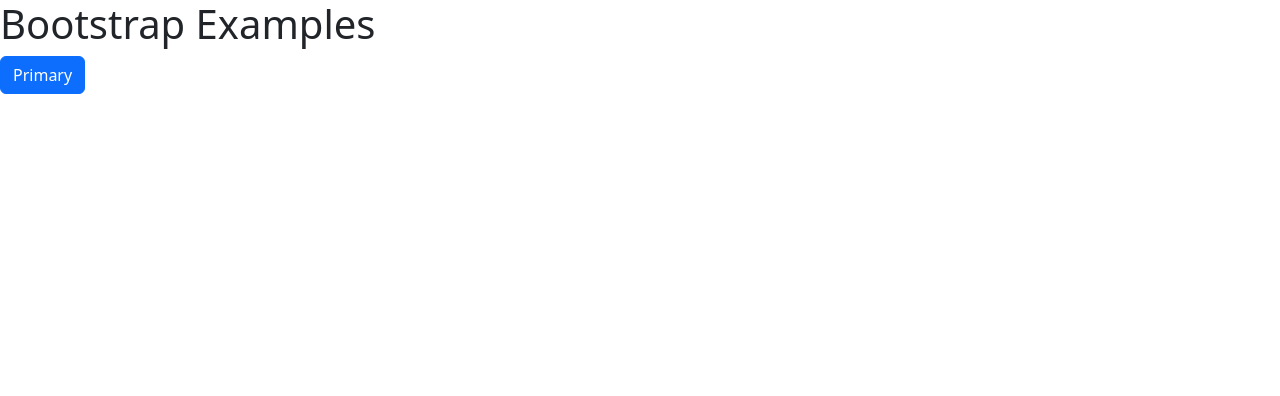
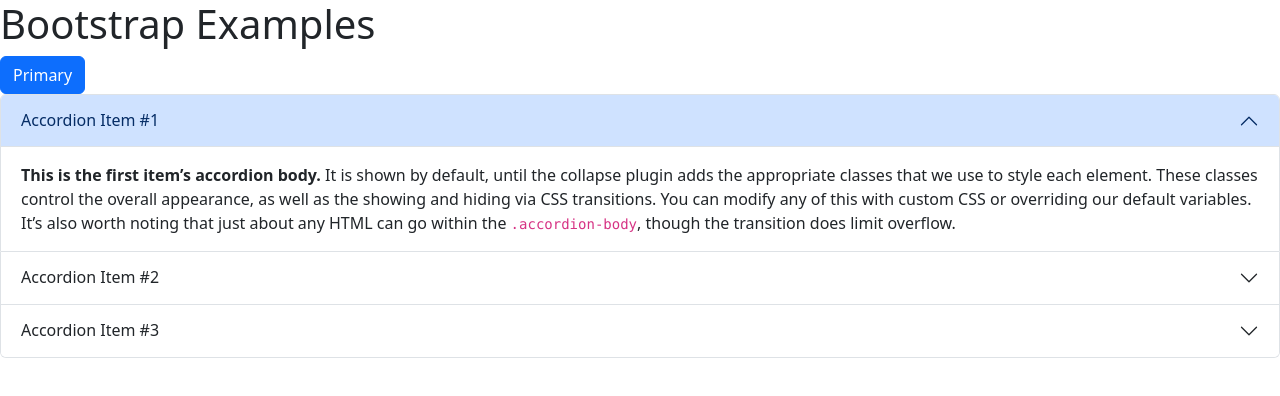
Before and after one commit to ChrisPradoo/BootStrapExamples, a plain HTML site: page index.html in a window 1280 px wide. Drawn offline with nearby package versions, Linux system fonts and the light colour scheme.

Commit message:
Added accordion example

```diff
--- a/index.html
+++ b/index.html
@@ -4,18 +4,72 @@
     <meta charset="UTF-8">
     <meta name="viewport" content="width=device-width, initial-scale=1.0">
     <title>Bootstrap Examples</title>
-    <link href="https://cdn.jsdelivr.net/npm/bootstrap@5.3.8/dist/css/bootstrap.min.css"
-        rel="stylesheet"
-        integrity="sha384-sRIl4kxILFvY47J16cr9ZwB07vP4J8+LH7qKQnuqkuIAvNWLzeN8tE5YBujZqJLB"
-        crossorigin="anonymous">
+    <link href="https://cdn.jsdelivr.net/npm/bootstrap@5.3.8/dist/css/bootstrap.min.css" rel="stylesheet"
+        integrity="sha384-sRIl4kxILFvY47J16cr9ZwB07vP4J8+LH7qKQnuqkuIAvNWLzeN8tE5YBujZqJLB" crossorigin="anonymous">
 
     <script src="https://cdn.jsdelivr.net/npm/bootstrap@5.3.8/dist/js/bootstrap.bundle.min.js"
-        integrity="sha384-FKyoEForCGlyvwx9Hj09JcYn3nv7wiPVlz7YYwJrWVcXK/BmnVDxM+D2scQbITxI"
-        crossorigin="anonymous"
+        integrity="sha384-FKyoEForCGlyvwx9Hj09JcYn3nv7wiPVlz7YYwJrWVcXK/BmnVDxM+D2scQbITxI" crossorigin="anonymous"
         defer></script>
 </head>
 <body>
     <h1>Bootstrap Examples</h1>
     <button type="button" class="btn btn-primary">Primary</button>
+
+    <div class="accordion" id="accordionExample">
+        <div class="accordion-item">
+            <h2 class="accordion-header">
+                <button class="accordion-button" type="button" data-bs-toggle="collapse" data-bs-target="#collapseOne"
+                    aria-expanded="true" aria-controls="collapseOne">
+                    Accordion Item #1
+                </button>
+            </h2>
+            <div id="collapseOne" class="accordion-collapse collapse show" data-bs-parent="#accordionExample">
+                <div class="accordion-body">
+                    <strong>This is the first item’s accordion body.</strong> It is shown by default, until the collapse
+                    plugin adds the appropriate classes that we use to style each element. These classes control the
+                    overall appearance, as well as the showing and hiding via CSS transitions. You can modify any of
+                    this with custom CSS or overriding our default variables. It’s also worth noting that just about any
+                    HTML can go within the <code>.accordion-body</code>, though the transition does limit overflow.
+                </div>
+            </div>
+        </div>
+        <div class="accordion-item">
+            <h2 class="accordion-header">
+                <button class="accordion-button collapsed" type="button" data-bs-toggle="collapse"
+                    data-bs-target="#collapseTwo" aria-expanded="false" aria-controls="collapseTwo">
+                    Accordion Item #2
+                </button>
+            </h2>
+            <div id="collapseTwo" class="accordion-collapse collapse" data-bs-parent="#accordionExample">
+                <div class="accordion-body">
+                    <strong>This is the second item’s accordion body.</strong> It is hidden by default, until the
+                    collapse plugin adds the appropriate classes that we use to style each element. These classes
+                    control the overall appearance, as well as the showing and hiding via CSS transitions. You can
+                    modify any of this with custom CSS or overriding our default variables. It’s also worth noting that
+                    just about any HTML can go within the <code>.accordion-body</code>, though the transition does limit
+                    overflow.
+                </div>
+            </div>
+        </div>
+        <div class="accordion-item">
+            <h2 class="accordion-header">
+                <button class="accordion-button collapsed" type="button" data-bs-toggle="collapse"
+                    data-bs-target="#collapseThree" aria-expanded="false" aria-controls="collapseThree">
+                    Accordion Item #3
+                </button>
+            </h2>
+            <div id="collapseThree" class="accordion-collapse collapse" data-bs-parent="#accordionExample">
+                <div class="accordion-body">
+                    <strong>This is the third item's accordion body.</strong> It is hidden by default, until the
+                    collapse plugin adds the appropriate classes that we use to style each element. These classes
+                    control the overall appearance, as well as the showing and hiding via CSS transitions. You can
+                    modify any of this with custom CSS or overriding our default variables. It’s also worth noting that
+                    just about any HTML can go within the <code>.accordion-body</code>, though the transition does limit
+                    overflow.
+                </div>
+            </div>
+        </div>
+    </div>
 </body>
+
 </html>
```
